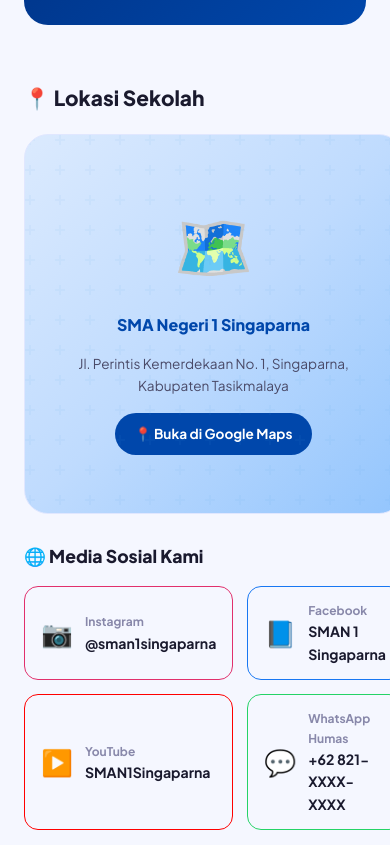
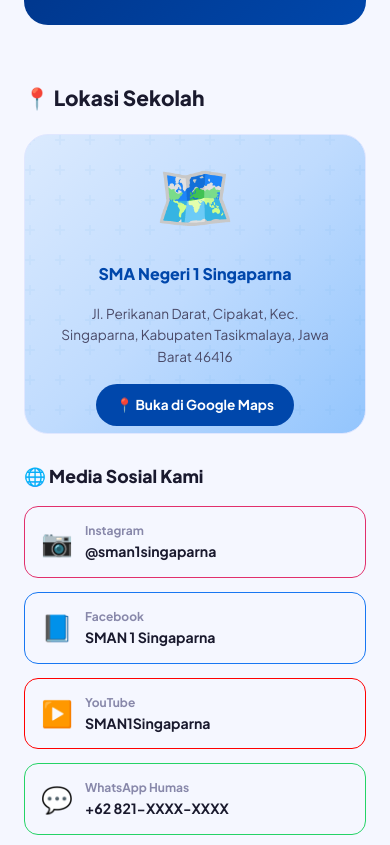
Before and after one commit to RizkiRaihan13/Web-Sekolah, a website: page kontak.html in a window 390 px wide. Shown: the part 1299-2144 px from the top of the page. Drawn offline with nearby package versions, Linux system fonts and the light colour scheme.

Commit message:
update kontak

```diff
--- a/kontak.html
+++ b/kontak.html
@@ -155,6 +155,17 @@
         .social-big-item .si {
             font-size: 1.6rem;
         }
+
+        @media (max-width: 576px) {
+            .social-big {
+                grid-template-columns: 1fr;
+            }
+
+            .map-placeholder {
+                height: 300px;
+                padding: 16px;
+            }
+        }
     </style>
 </head>
 
@@ -214,7 +225,7 @@
         <div class="container">
 
             <!-- Contact Info Grid -->
-            <div style="display:grid;grid-template-columns:repeat(auto-fill,minmax(220px,1fr));gap:20px;margin-bottom:56px;"
+            <div style="display:grid;grid-template-columns:repeat(auto-fill,minmax(250px,1fr));gap:20px;margin-bottom:56px;"
                 class="fade-in-up">
                 <div
                     style="background:linear-gradient(135deg,var(--primary-dark),var(--primary));border-radius:var(--radius-lg);padding:28px;color:#fff;text-align:center;">
@@ -252,11 +263,10 @@
                     <div class="map-placeholder">
                         <div class="map-icon">🗺️</div>
                         <h4>SMA Negeri 1 Singaparna</h4>
-                        <p>Jl. Perintis Kemerdekaan No. 1, Singaparna, Kabupaten Tasikmalaya</p>
-                        <a href="https://maps.google.com/?q=SMA+Negeri+1+Singaparna" target="_blank"
-                            rel="noopener noreferrer">
-                            📍 Buka di Google Maps
-                        </a>
+                        <p>Jl. Perikanan Darat, Cipakat, Kec. Singaparna, Kabupaten Tasikmalaya, Jawa Barat 46416</p>
+                        <a href="https://www.google.com/maps/place/SMA+Negeri+1+Singaparna+Kota/@-7.3543683,108.1168764,17z/data=!3m1!4b1!4m6!3m5!1s0x2e6f54362ccdb111:0x12a31838a3bd998c!8m2!3d-7.3543683!4d108.1194513!16s%2Fg%2F1hm22d0gm?entry=ttu&g_ep=EgoyMDI2MDMxMS4wIKXMDSoASAFQAw%3D%3D"
+                            target="_blank" rel="noopener noreferrer" style="z-index: 9999;">
+                            📍 Buka di Google Maps </a>
                     </div>
 
                     <!-- Social Media -->
```
